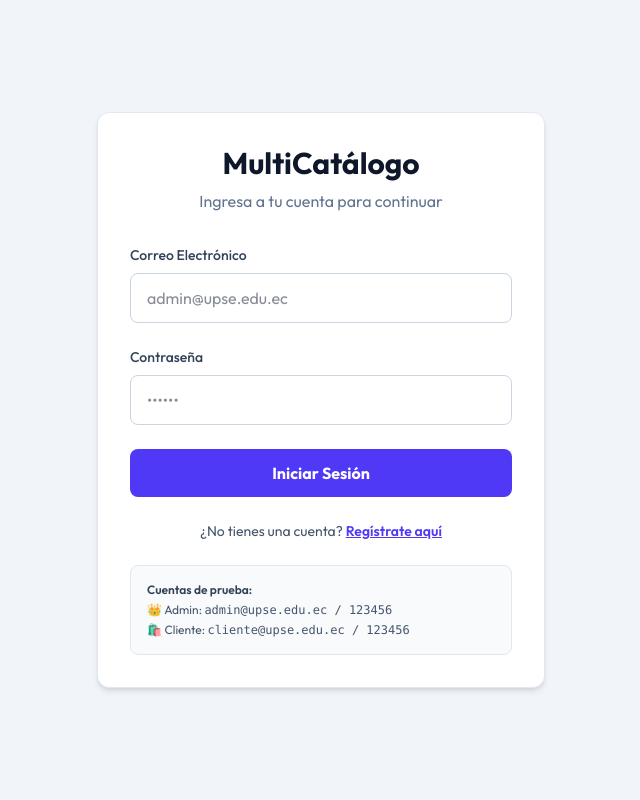
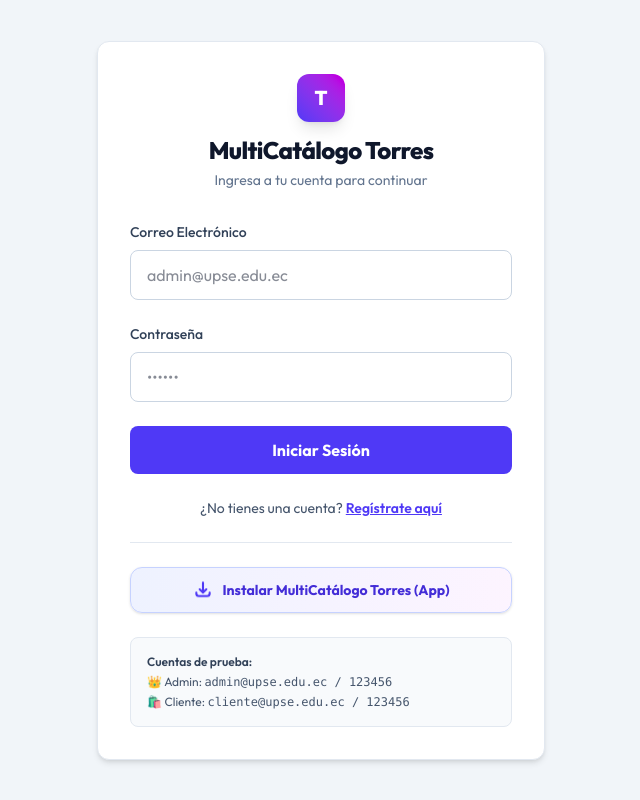
Before and after one commit to DevTorres404/versionado-practicas-framework, a React (Vite) app in the folder frontend/: page /login in a window 1280 px wide. Shown: the whole page, without its empty margins (319-959 px from the left). Built offline with nearby package versions, Linux system fonts and the light colour scheme.

Commit message:
feat(pwa): move install button to login and fix sidebar branding overflow

```diff
--- a/frontend/src/components/BotonInstalarApp.tsx
+++ b/frontend/src/components/BotonInstalarApp.tsx
@@ -2,10 +2,10 @@ import { useState } from 'react';
 import { useInstallPrompt } from '../hooks/useInstallPrompt';
 
 interface BotonInstalarAppProps {
-  variant?: 'navbar' | 'sidebar';
+  variant?: 'navbar' | 'sidebar' | 'login';
 }
 
-export const BotonInstalarApp = ({ variant = 'navbar' }: BotonInstalarAppProps) => {
+export const BotonInstalarApp = ({ variant = 'login' }: BotonInstalarAppProps) => {
   const { isInstalled, canPromptNative, promptInstall } = useInstallPrompt();
   const [mostrarGuia, setMostrarGuia] = useState(false);
 
@@ -26,11 +26,34 @@ export const BotonInstalarApp = ({ variant = 'navbar' }: BotonInstalarAppProps)
     /iPad|iPhone|iPod/.test(navigator.userAgent) &&
     !(window as unknown as { MSStream?: unknown }).MSStream;
 
+  if (variant === 'login') {
+    return (
+      <>
+        <button
+          onClick={handleClick}
+          type="button"
+          className="w-full flex items-center justify-center gap-2.5 px-4 py-3 bg-gradient-to-r from-indigo-50 to-fuchsia-50 hover:from-indigo-100 hover:to-fuchsia-100 border border-indigo-200 text-indigo-700 font-bold text-sm rounded-xl transition-all shadow-sm hover:shadow min-h-[44px]"
+          title="Instalar MultiCatálogo Torres como aplicación en tu pantalla de inicio"
+        >
+          <svg className="w-5 h-5 text-indigo-600 animate-bounce" fill="none" stroke="currentColor" viewBox="0 0 24 24">
+            <path strokeLinecap="round" strokeLinejoin="round" strokeWidth="2.5" d="M4 16v1a3 3 0 003 3h10a3 3 0 003-3v-1m-4-4l-4 4m0 0l-4-4m4 4V4" />
+          </svg>
+          <span>Instalar MultiCatálogo Torres (App)</span>
+        </button>
+
+        {mostrarGuia && (
+          <GuiaInstalacionModal isIOS={isIOS} onClose={() => setMostrarGuia(false)} />
+        )}
+      </>
+    );
+  }
+
   if (variant === 'sidebar') {
     return (
       <>
         <button
           onClick={handleClick}
+          type="button"
           className="w-full flex items-center gap-3 p-3 rounded-xl bg-gradient-to-r from-indigo-500/20 to-fuchsia-500/20 border border-indigo-400/30 text-indigo-200 hover:text-white hover:bg-indigo-600/30 transition-all font-semibold text-sm group"
           title="Instalar MultiCatálogo Torres en tu dispositivo"
         >
@@ -53,6 +76,7 @@ export const BotonInstalarApp = ({ variant = 'navbar' }: BotonInstalarAppProps)
     <>
       <button
         onClick={handleClick}
+        type="button"
         className="flex items-center gap-2 px-3 py-2 bg-gradient-to-r from-indigo-600 to-fuchsia-600 hover:from-indigo-700 hover:to-fuchsia-700 text-white text-xs sm:text-sm font-bold rounded-xl shadow-md hover:shadow-lg transition-all hover:-translate-y-0.5 focus:outline-none focus:ring-2 focus:ring-indigo-500 min-h-[44px]"
         title="Instalar aplicación en tu pantalla de inicio"
       >
@@ -108,7 +132,7 @@ const GuiaInstalacionModal = ({ isIOS, onClose }: GuiaModalProps) => {
               <p className="font-medium text-slate-800">Para instalar en iPhone / iPad (Safari):</p>
               <ol className="list-decimal list-inside space-y-2">
                 <li>
-                  Tocá el botón <strong>Compartir</strong> (el icono <span className="inline-block px-1.5 py-0.5 bg-slate-100 rounded border border-slate-200">⎋</span> con la flecha hacia arriba).
+                  Tocá el botón <strong>Compartir</strong> (icono <span className="inline-block px-1.5 py-0.5 bg-slate-100 rounded border border-slate-200">⎋</span> con flecha hacia arriba).
                 </li>
                 <li>
                   Buscá y seleccioná <strong>"Agregar a pantalla de inicio"</strong>.
--- a/frontend/src/components/Login.tsx
+++ b/frontend/src/components/Login.tsx
@@ -2,6 +2,7 @@ import { useState, type FormEvent } from "react";
 import { useNavigate, Link } from "react-router-dom";
 import { useAuth, type Rol } from "../context/auth";
 import { apiFetch, ApiError } from "../services/http";
+import { BotonInstalarApp } from "./BotonInstalarApp";
 
 interface LoginResponse {
   token: string;
@@ -53,8 +54,11 @@ const Login = () => {
     <div className="min-h-screen flex items-center justify-center bg-slate-100 px-4">
       <div className="max-w-md w-full bg-white rounded-xl shadow-md p-8 border border-slate-200">
         <div className="text-center mb-8">
-          <h2 className="text-3xl font-bold text-slate-900">MultiCatálogo</h2>
-          <p className="text-slate-500 mt-2">
+          <div className="inline-flex items-center justify-center w-12 h-12 rounded-xl bg-gradient-to-tr from-indigo-600 to-fuchsia-600 text-white font-black text-xl shadow-lg mb-3">
+            T
+          </div>
+          <h2 className="text-2xl font-black text-slate-900 tracking-tight">MultiCatálogo Torres</h2>
+          <p className="text-slate-500 mt-1 text-sm">
             Ingresa a tu cuenta para continuar
           </p>
         </div>
@@ -110,6 +114,10 @@ const Login = () => {
           </Link>
         </div>
 
+        <div className="mt-6 pt-6 border-t border-slate-200">
+          <BotonInstalarApp variant="login" />
+        </div>
+
         <div className="mt-6 p-4 bg-slate-50 rounded-lg border border-slate-200 text-xs text-slate-600 space-y-1">
           <p className="font-semibold text-slate-700">Cuentas de prueba:</p>
           <p>👑 Admin: <span className="font-mono">admin@upse.edu.ec / 123456</span></p>
--- a/frontend/src/components/Navbar.tsx
+++ b/frontend/src/components/Navbar.tsx
@@ -1,7 +1,6 @@
 import { Link, useNavigate } from "react-router-dom";
 import { useCart } from "../context/cart";
 import { useAuth } from "../context/auth";
-import { BotonInstalarApp } from "./BotonInstalarApp";
 
 interface NavbarProps {
   toggleSidebar: () => void;
@@ -34,9 +33,7 @@ const Navbar = ({ toggleSidebar }: NavbarProps) => {
         </h2>
       </div>
 
-      <div className="flex items-center gap-3 md:gap-5">
-        <BotonInstalarApp variant="navbar" />
-
+      <div className="flex items-center gap-5 md:gap-8">
         <Link
           to="/carrito"
           className="relative p-3 min-w-[44px] min-h-[44px] flex items-center justify-center bg-white border border-slate-200 shadow-sm hover:shadow-md rounded-xl transition-all hover:-translate-y-0.5"
--- a/frontend/src/components/Sidebar.tsx
+++ b/frontend/src/components/Sidebar.tsx
@@ -1,6 +1,5 @@
 import { Link, useLocation } from "react-router-dom";
 import { useAuth } from "../context/auth";
-import { BotonInstalarApp } from "./BotonInstalarApp";
 
 interface SidebarProps {
   isCollapsed: boolean;
@@ -90,12 +89,14 @@ const Sidebar = ({ isCollapsed, isMobileOpen, closeMobileMenu }: SidebarProps) =
       {/* Decorative gradient blur in background */}
       <div className="absolute top-0 left-0 w-full h-40 bg-indigo-500/20 blur-3xl rounded-full z-0 pointer-events-none"></div>
 
-      <div className={`relative z-10 p-5 md:p-6 text-xl font-extrabold flex items-center ${isCollapsed ? 'md:justify-center' : 'justify-start'} whitespace-nowrap`}>
-        <div className="w-8 h-8 rounded-lg bg-gradient-to-br from-indigo-500 to-fuchsia-500 flex items-center justify-center mr-3 shadow-lg flex-shrink-0">
-          <span className="text-sm font-black">T</span>
+      <div className={`relative z-10 px-5 py-6 flex items-center ${isCollapsed ? 'md:justify-center' : 'justify-start'}`}>
+        <div className="w-10 h-10 rounded-xl bg-gradient-to-br from-indigo-500 to-fuchsia-500 flex items-center justify-center mr-3 shadow-lg flex-shrink-0">
+          <span className="text-base font-black text-white">T</span>
         </div>
-        <span className={`tracking-tight bg-clip-text text-transparent bg-gradient-to-r from-white to-slate-400 md:hidden`}>MultiCatálogo Torres</span>
-        <span className={`tracking-tight bg-clip-text text-transparent bg-gradient-to-r from-white to-slate-400 hidden md:inline ${isCollapsed ? 'hidden md:hidden' : ''}`}>MultiCatálogo Torres</span>
+        <div className={`flex flex-col leading-tight min-w-0 ${isCollapsed ? 'md:hidden' : ''}`}>
+          <span className="text-base font-extrabold tracking-tight text-white truncate">MultiCatálogo</span>
+          <span className="text-[11px] font-bold tracking-widest text-indigo-400 uppercase">Torres</span>
+        </div>
       </div>
 
       <nav className="relative z-10 flex-1 p-4 space-y-2 overflow-y-auto">
@@ -125,12 +126,6 @@ const Sidebar = ({ isCollapsed, isMobileOpen, closeMobileMenu }: SidebarProps) =
         })}
       </nav>
 
-      {!isCollapsed && (
-        <div className="relative z-10 px-4 pb-2">
-          <BotonInstalarApp variant="sidebar" />
-        </div>
-      )}
-
       <div className="relative z-10 p-4 border-t border-white/10 m-2 rounded-xl bg-white/5 backdrop-blur-md">
         {isCollapsed ? (
           <p className="text-center text-[10px] uppercase font-bold tracking-widest text-indigo-300">{user?.rol}</p>
```
